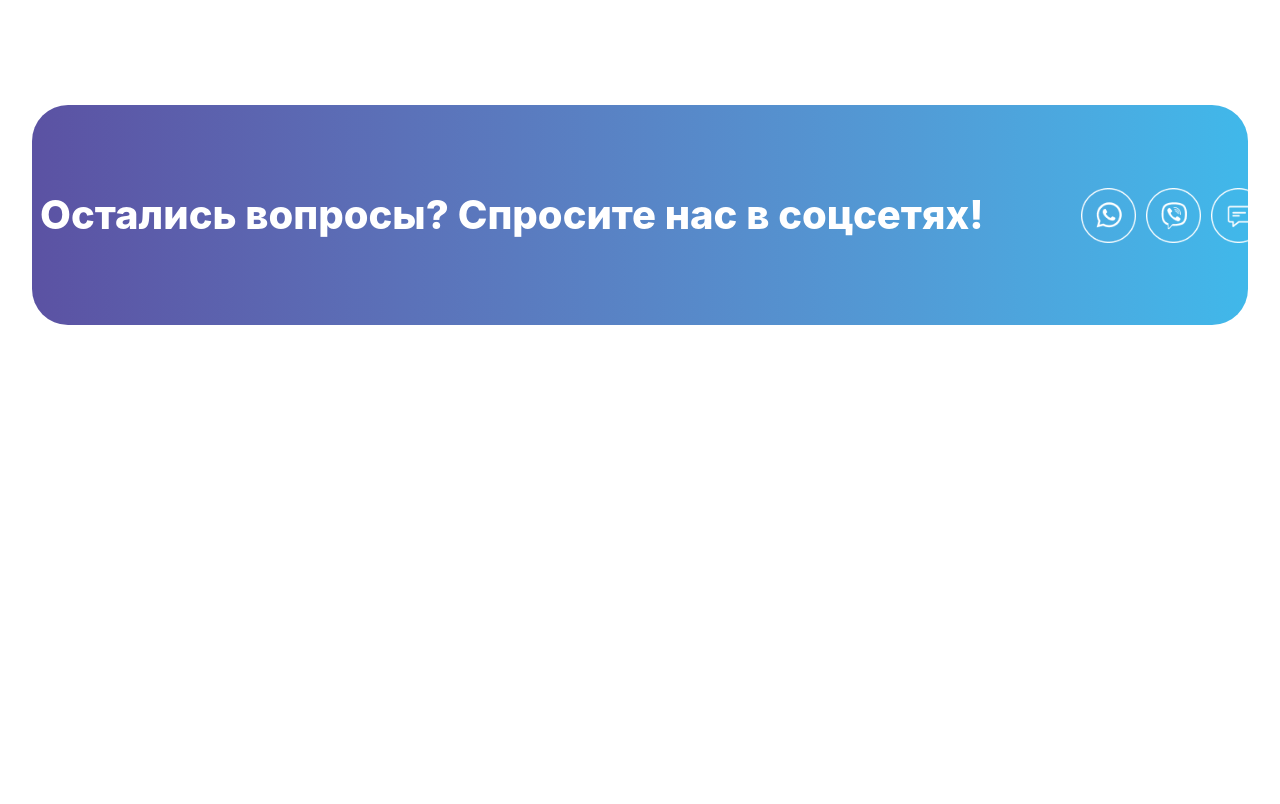
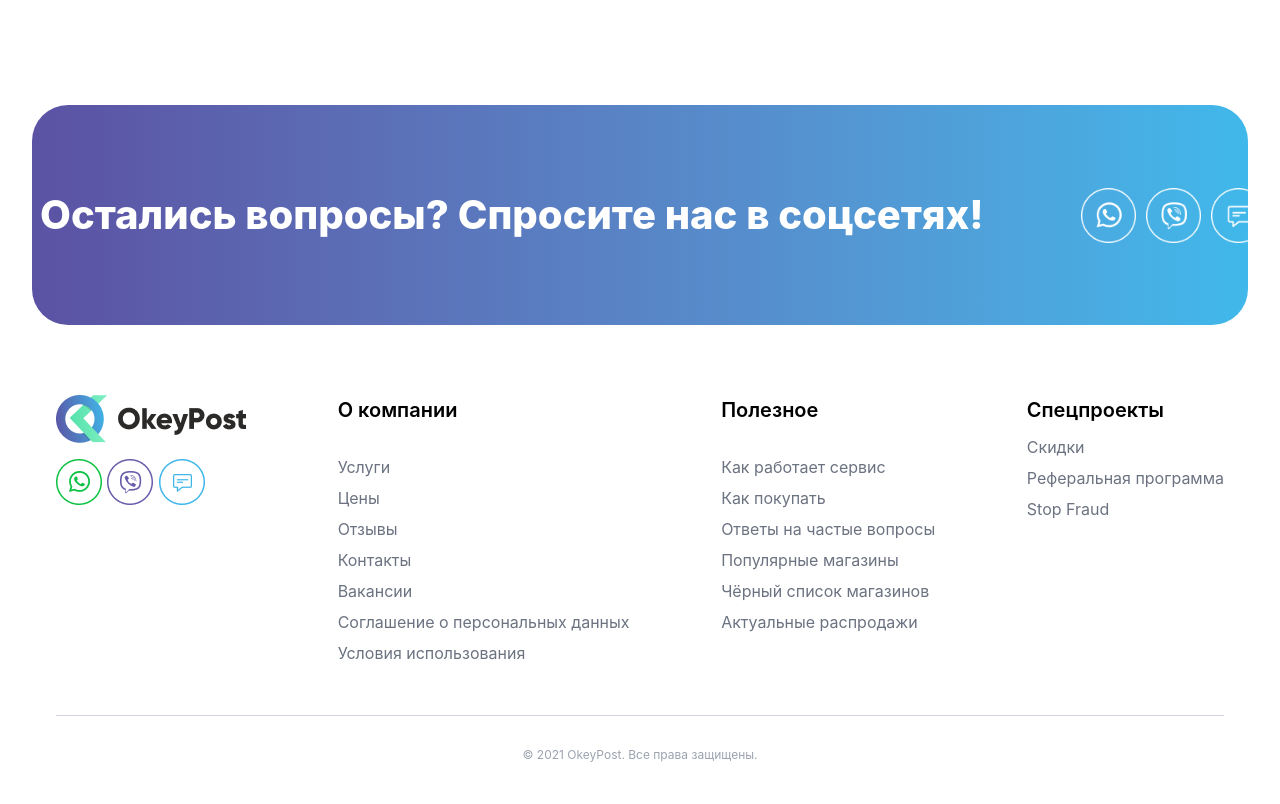
Before and after one commit to zargulak11-hash/bonus, a website: page src/main3.html in a window 1280 px wide. Shown: the part 5033-5837 px from the top of the page. Before the commit the page ends 5358 px from the top, so only its background shows below. Drawn offline with nearby package versions, Linux system fonts and the light colour scheme; files that its build step writes are made by us from their sources.

Commit message:
section6_main3

```diff
--- a/src/main3.html
+++ b/src/main3.html
@@ -318,7 +318,7 @@
 </section>
 <section class="max-w-[1200px] m-auto mt-[50px]">
       <h1 class="ml-[20px] lg:text-[44px] font-bold text-[25px] mb-[20px] ">Покупки с операторами Okeypost.com</h1>
-      <div class="flex flex-wrap mb-[10px] ">
+      <div class="flex flex-wrap items-center justify-center mb-[10px] ">
          <div class="w-full mt-[10px] lg:w-[1050px] bg-white shadow-md rounded-[16px] p-[20px] flex gap-[30px] justify-between items-center">
     <div>
       <p class="font-bold">Быстрое оформление покупок в интернет-магазинах</p>
@@ -401,6 +401,58 @@
         </section>
     </main>
 
+     <footer class="mt-[30px]">
+
+  <div class="max-w-[1200px] mx-auto px-[16px] py-[40px]">
+    <div class="flex flex-col items-center gap-[30px]
+                lg:flex-row lg:items-start lg:justify-between">
+      <div class="flex flex-col items-center gap-[16px] lg:items-start">
+        <img src="./images/Лого (1).png" alt="">
+
+        <img src="./images/Соцсети.png" alt="">
+      </div>
+      <div class="text-center lg:text-left flex flex-col gap-[20px]">
+        <p class="font-[600] text-[20px] mb-[10px]">О компании</p>
+        <ul class=" text-[16px] flex flex-col gap-[7px] text-[#6b7280]">
+          <li>Услуги</li>
+          <li>Цены</li>
+          <li>Отзывы</li>
+          <li>Контакты</li>
+          <li>Вакансии</li>
+          <li>Соглашение о персональных данных</li>
+          <li>Условия использования</li>
+        </ul>
+      </div>
+      <div class="text-center lg:text-left flex flex-col gap-[20px]">
+        <p class="font-[600] text-[20px] mb-[10px]">Полезное</p>
+        <ul class=" text-[16px] text-[#6b7280] flex flex-col gap-[7px]">
+          <li>Как работает сервис</li>
+          <li>Как покупать</li>
+          <li>Ответы на частые вопросы</li>
+          <li>Популярные магазины</li>
+          <li>Чёрный список магазинов</li>
+          <li>Актуальные распродажи</li>
+        </ul>
+      </div>
+      <div class="text-center lg:text-left ">
+        <p class="font-[600] text-[20px] mb-[10px]">Спецпроекты</p>
+        <ul class=" text-[16px] text-[#6b7280] flex flex-col gap-[7px]">
+          <li>Скидки</li>
+          <li>Реферальная программа</li>
+          <li>Stop Fraud</li>
+        </ul>
+      </div>
+
+    </div>
+    <div class="w-[100%] border-b-[1px] border-b-[#d1d5db] mt-[50px] "></div>
+    <div class="text-center text-[12px] text-[#9ca3af] pt-[30px]">
+      © 2021 OkeyPost. Все права защищены.
+    </div>
+
+  </div>
+
+</footer>
+
 
 </body>
 </html>
```
